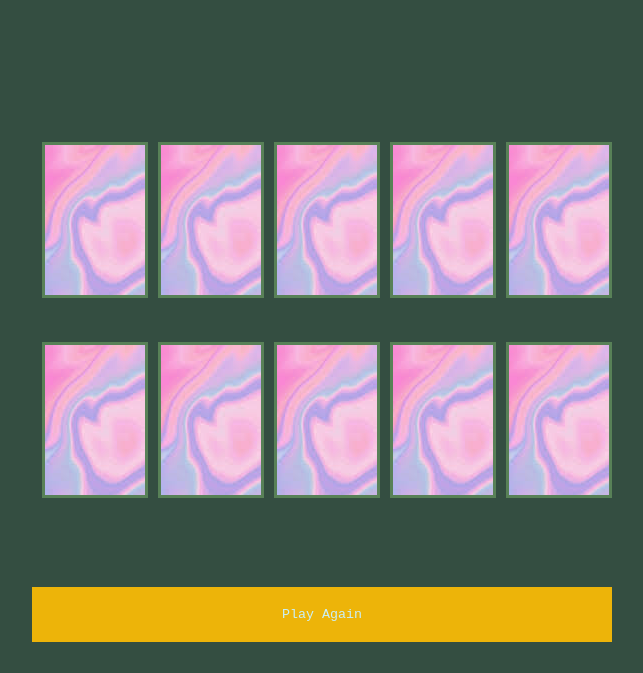
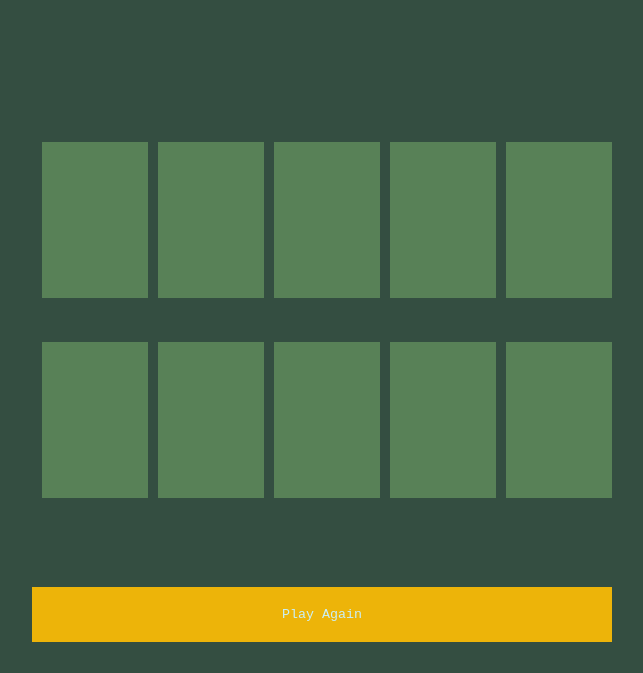
Before and after one commit to ktr2bqg/memory-lane-game, a plain HTML site: page index.html in a window 1280 px wide. Both pictures are taken after a click on the element 413 px from the left and 363 px from the top of the page. Shown: the part 143-816 px from the top of the page, without its empty margins (318-961 px from the left). Drawn offline with Linux system fonts and the light colour scheme.

Commit message:
access-cards

```diff
--- a/css/style.css
+++ b/css/style.css
@@ -48,16 +48,16 @@ h1 {
 
 .back {
   background-color: #588157;
-  background-image: url("../images/y2kpinkpurp.jpeg");
+  /*background-image: url("../images/y2kpinkpurp.jpeg");*/
   cursor: pointer;
-  transition-duration: 1s;
+  transition: 1s;
 }
 
 .back:hover {
 background-color: #edb409;
 transform: rotateY(180deg);
-transition-duration: 1s;
-background-image: url("../images/90spinkheart.jpg");
+transition: 1s;
+/*background-image: url("../images/90spinkheart.jpg");*/
 }
 
 .front {
--- a/js/app.js
+++ b/js/app.js
@@ -1,55 +1,44 @@
 /*------Constants------*/
-
+const cardEls = document.querySelectorAll('.cards')
+const resetBtn = document.getElementById('reset')
+const messageEl = document.querySelector('h2')
 
 
 
 /*------Variables------*/
 let board;
 let winner;
+let cards = ["1", "2", "3", "4", "5", "6", "7", "8", "9", "10"];
+let turn = 1;
 /*------Cached Element References------*/
 
-
 /*------Event Listeners------*/
-
-
-
+cardEls.forEach((cardEl) => {
+    console.log(cardEl.id);
+    console.log(parseInt(cardEl.id) +1);
+    //console.log(cards[cardEl.id]);
+    cardEl.className = `cards back ${cards[cardEl.id]}`;
+    cardEl.addEventListener("click", handleClickCard);
+})
 /*------Functions------*/
-init();
-
-// caches all of the card elements in a variable
-const cardEls = document.querySelectorAll('cards')
-const resetBtn = document.getElementById('reset')
-const messageEl = document.querySelector('h2')
-
-// adds an event listener to each card element
-cardEls.forEach(cardEl => {
-  cardEl.addEventListener('click', handleClickCard)
-})
-
-// declare a state variable to hold the info regarding the cards
-let cards =
-    [ "1","2","3","4","5",
-    "6","7","8", "9","10",]
-
 init()
 
 function init() {
- cards =
-    [ "1","2","3","4","5",
-    "6","7","8", "9","10",]
-    turn = "";
+    cards = ["1", "2", "3", "4", "5", "6", "7", "8", "9", "10"];
+    turn = 1;
     winner = false;
     render()
 };
 
 function render() {
-  cardEls.forEach(cardEl => {
-    // code to change the cardEl (HTML) to reflect the state in cardVals
-  })
 }
 
-function handleClickCard() {
-  // user interaction changes state of cardVals in some way
-  // then renders the updated state
-  render()
+function handleClickCard(event) {
+    if (turn === 1) {
+        selectedCard1 = playingCards[cardEls.id]
+        return turn = 2
+    } else {
+        selectedCard2 = playingCards[cardEls.id]
+        return turn = 1
+    }
 }
```
